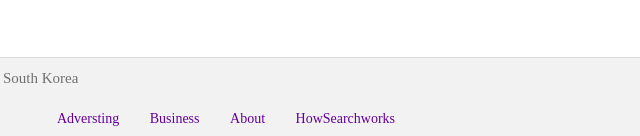
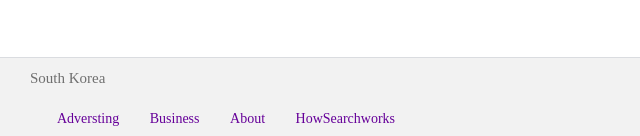
Before and after one commit to j9972/clone, a plain HTML site: page google.html in a window 1280 px wide. Shown: the part 661-797 px from the top of the page, 0-640 px from the left. Drawn offline with Linux system fonts and the light colour scheme.

Commit message:
나라이름 부붙 padding-left 조절

```diff
--- a/google.css
+++ b/google.css
@@ -182,7 +182,8 @@ a:visited {
 .thi-sec-footer {
     font-size: 15px;
     text-align: left;
-    color: rgba(0,0,0,.54);;
+    color: rgba(0,0,0,.54);
+    padding-left: 27px;
 }
 
 .footer-a {
```
